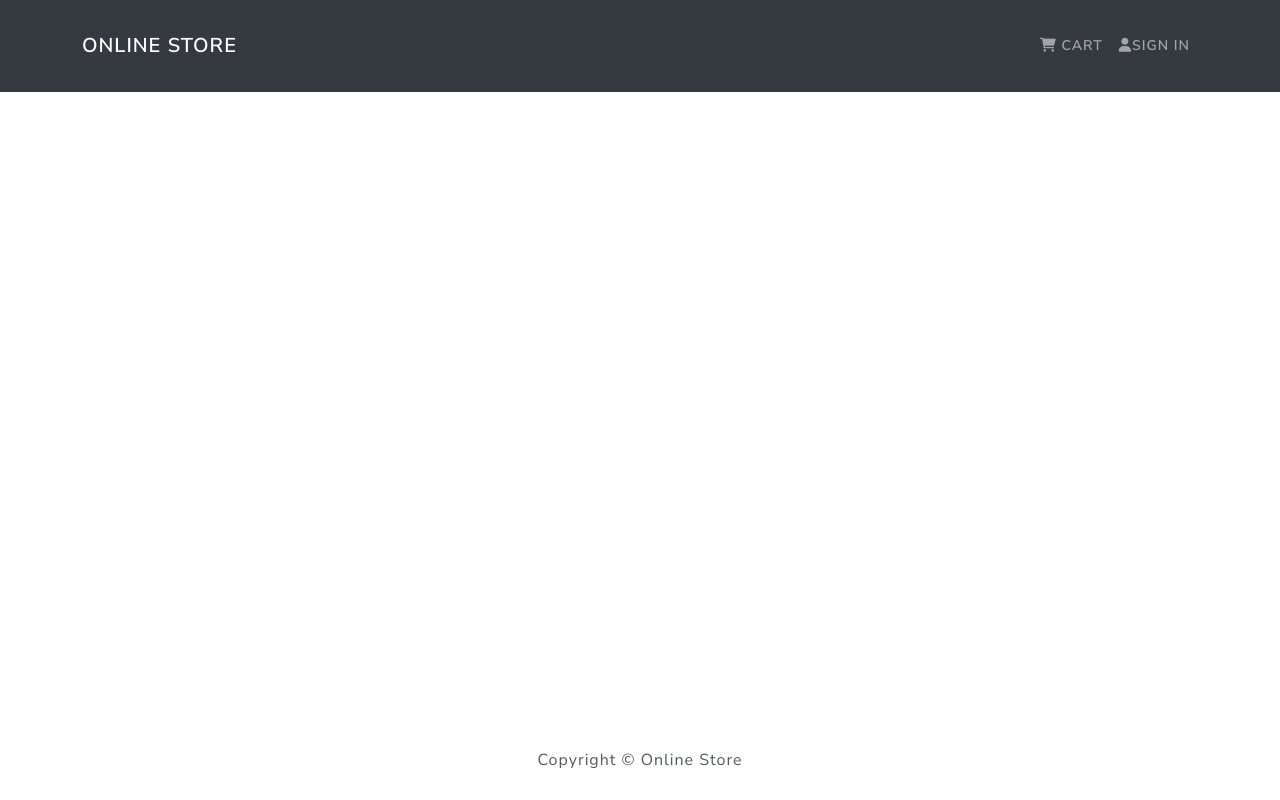
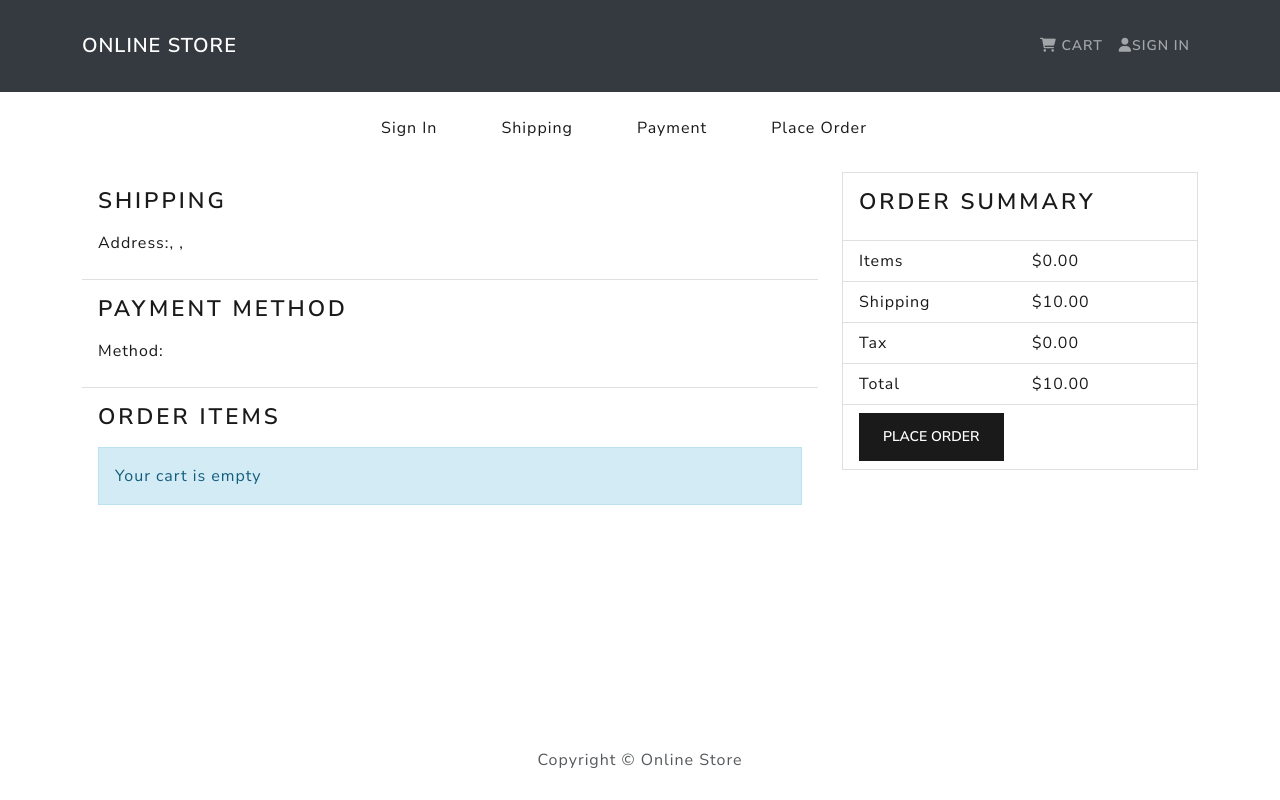
Before and after one commit to coreyhellwege/online-store, a React (Create React App) app in the folder frontend/: page /placeorder in a window 1280 px wide. Built offline with nearby package versions, Linux system fonts and the light colour scheme.

Commit message:
Create PlaceOrderScreen and calculate prices

```diff
--- a/frontend/src/App.js
+++ b/frontend/src/App.js
@@ -11,6 +11,7 @@ import RegisterScreen from './screens/RegisterScreen'
 import ProfileScreen from './screens/ProfileScreen'
 import ShippingScreen from './screens/ShippingScreen'
 import PaymentScreen from './screens/PaymentScreen'
+import PlaceOrderScreen from './screens/PlaceOrderScreen'
 
 const App = () => {
     // Must return one element
@@ -27,6 +28,7 @@ const App = () => {
                         <Route path="/cart/" element={<CartScreen />} />
                         <Route path="/shipping/" element={<ShippingScreen />} />
                         <Route path="/payment/" element={<PaymentScreen />} />
+                        <Route path="/placeorder/" element={<PlaceOrderScreen />} />
                         <Route exact path='/' element={<HomeScreen />} />
                     </Routes>
                 </Container>
--- /dev/null
+++ b/frontend/src/screens/PlaceOrderScreen.js
@@ -0,0 +1,98 @@
+import React, { useState } from 'react';
+import { useNavigate, Link } from 'react-router-dom'
+import { Button, Row, Col, ListGroup, Image, Card } from 'react-bootstrap'
+import { useDispatch, useSelector } from 'react-redux'
+import Message from '../components/Message'
+import CheckoutSteps from '../components/CheckoutSteps'
+
+const PlaceOrderScreen = () => {
+    const cart = useSelector(state => state.cart)
+
+    // Calculate prices
+    const itemsPrice    = cart.cartItems.reduce((acc, item) => acc + item.price * item.qty, 0),
+          shippingPrice = itemsPrice > 100 ? 0 : 10,
+          taxPrice      = 0.10 * itemsPrice,
+          totalPrice    = itemsPrice + shippingPrice + taxPrice
+
+
+    const placeOrderHandler = () => {
+        console.log('order')
+    }
+    return <>
+        <CheckoutSteps step1 step2 step3 step4 />
+        <Row>
+            <Col md={8}>
+                <ListGroup variant='flush'>
+                    <ListGroup.Item>
+                        <h2>Shipping</h2>
+                        <p>
+                            <strong>Address:</strong>
+                            {cart.shippingAddress.address}, {cart.shippingAddress.city} {cart.shippingAddress.postCode}, {cart.shippingAddress.country}
+                        </p>
+                    </ListGroup.Item>
+                    <ListGroup.Item>
+                        <h2>Payment Method</h2>
+                        <p>
+                            <strong>Method: </strong>
+                            {cart.paymentMethod}
+                        </p>
+                    </ListGroup.Item>
+                    <ListGroup.Item>
+                        <h2>Order Items</h2>
+                        {cart.cartItems.length === 0 ? <Message>Your cart is empty</Message> : (
+                            <ListGroup variant='flush'>
+                                {cart.cartItems.map((item, index) => (
+                                    <ListGroup.Item key={index}>
+                                        <Row>
+                                            <Col md={1}><Image src={item.image} alt={item.name} fluid rounded /></Col>
+                                            <Col><Link to={`/product/${item.product}`}>{item.name}</Link></Col>
+                                            <Col md={4}>{item.qty} x ${item.price} = ${item.qty * item.price}</Col>
+                                        </Row>
+                                    </ListGroup.Item>
+                                ))}
+                            </ListGroup>
+                        )}
+                    </ListGroup.Item>
+                </ListGroup>
+            </Col>
+            <Col md={4}>
+                <Card>
+                    <ListGroup variant='flush'>
+                        <ListGroup.Item>
+                            <h2>Order Summary</h2>
+                        </ListGroup.Item>
+                        <ListGroup.Item>
+                            <Row>
+                                <Col>Items</Col>
+                                <Col>${itemsPrice.toFixed(2)}</Col>
+                            </Row>
+                        </ListGroup.Item>
+                        <ListGroup.Item>
+                            <Row>
+                                <Col>Shipping</Col>
+                                <Col>${shippingPrice.toFixed(2)}</Col>
+                            </Row>
+                        </ListGroup.Item>
+                        <ListGroup.Item>
+                            <Row>
+                                <Col>Tax</Col>
+                                <Col>${taxPrice.toFixed(2)}</Col>
+                            </Row>
+                        </ListGroup.Item>
+                        <ListGroup.Item>
+                            <Row>
+                                <Col>Total</Col>
+                                <Col>${totalPrice.toFixed(2)}</Col>
+                            </Row>
+                        </ListGroup.Item>
+                        <ListGroup.Item>
+                            <Button type='button' className='btn-block' disabled={cart.cartItems === 0} onClick={placeOrderHandler}>Place Order</Button>
+                        </ListGroup.Item>
+                    </ListGroup>
+                </Card>
+            </Col>
+        </Row>
+    </>
+}
+
+export default PlaceOrderScreen
```
